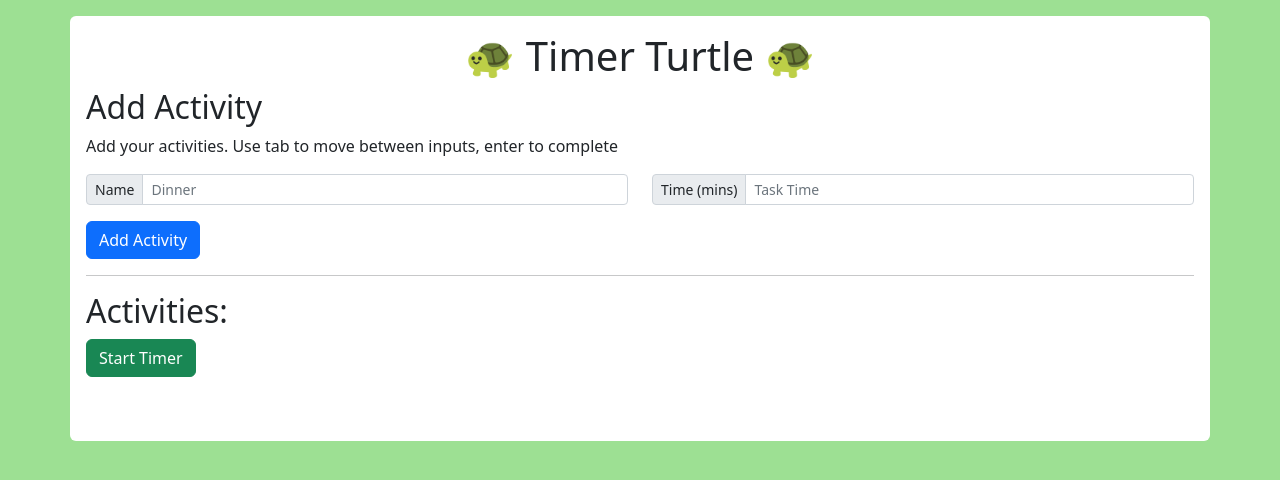
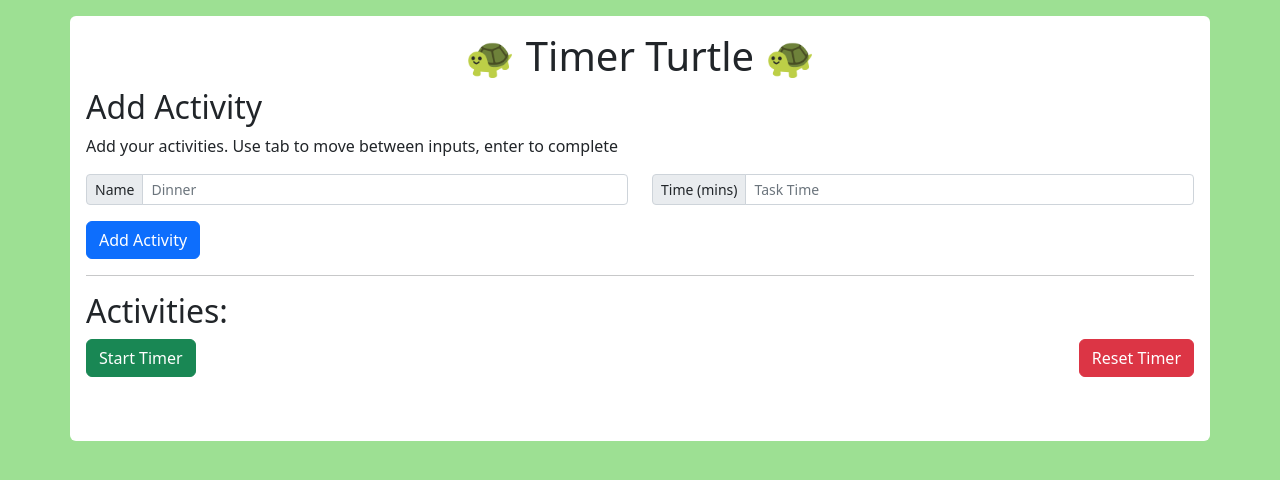
Before and after one commit to booherbg/timer-turtle, a React (Create React App) app: page / in a window 1280 px wide. Shown: the top 480 px of the page. Built offline with nearby package versions, Linux system fonts and the light colour scheme.

Commit message:
added reset button

```diff
--- a/src/Activities.jsx
+++ b/src/Activities.jsx
@@ -3,18 +3,24 @@ import Row from "react-bootstrap/Row";
 import ProgressBar from "react-bootstrap/ProgressBar";
 import Button from "react-bootstrap/Button";
 
-export default function Activities({ activities, setRunning, running }) {
+export default function Activities({ activities, setRunning, running, resetActivities }) {
    return (
       <section>
          <h2>Activities:</h2>
-         <Button variant={running ? 'warning' : 'success'} onClick={() => setRunning(!running)}>
-            {running ? 'Pause Timer' : 'Start Timer'}
-         </Button>
+            <div className="d-flex justify-content-between mb-3">
+               <Button className='mr-auto' variant={running ? 'warning' : 'success'} onClick={() => setRunning(!running)}>
+                  {running ? 'Pause Timer' : 'Start Timer'}
+               </Button>
+               <Button variant={'danger'} onClick={resetActivities}>
+                  Reset Timer
+               </Button>
+            </div>
+
          <section className='mb-5'>
-            {activities.map((a,i) => (
+            {activities.map((a, i) => (
                <Row className={'mt-1'} key={i}>
                   <Col xs={9} className='d-flex align-items-center'>
-                     <ProgressBar animated={running ? 'animated' : false} variant="info" now={100 * (a.current / a.time)} label={`${(a.current / 60).toFixed(2)} min left`} />
+                     <ProgressBar animated={a.current < a.time ? 'animated' : false} variant="info" now={100 * (a.current / a.time)} label={`${(a.current / 60).toFixed(2)} min left`} />
                   </Col>
                   <Col xs={3} className='d-flex align-items-center justify-content-center'>
                      {a.name} ({(a.time / 60).toFixed(0)}min)
--- a/src/App.js
+++ b/src/App.js
@@ -23,6 +23,10 @@ function App() {
     }
   }
 
+  const resetActivities = () => {
+    setActivities(activities.map(activity => ({...activity, current: activity.time})));
+  }
+
   useEffect(() => {
     const interval = setInterval(() => tick(), 1000);
     return () => clearInterval(interval);
@@ -32,7 +36,12 @@ function App() {
       <h1 className='text-center'>🐢 Timer Turtle 🐢</h1>
       <ActivityForm addActivity={addActivity} />
       <hr/>
-      <Activities activities={activities} setRunning={setRunning} running={running} />
+      <Activities
+        activities={activities}
+        setRunning={setRunning}
+        running={running}
+        resetActivities={resetActivities}
+      />
     </Container>
   );
 }
```
